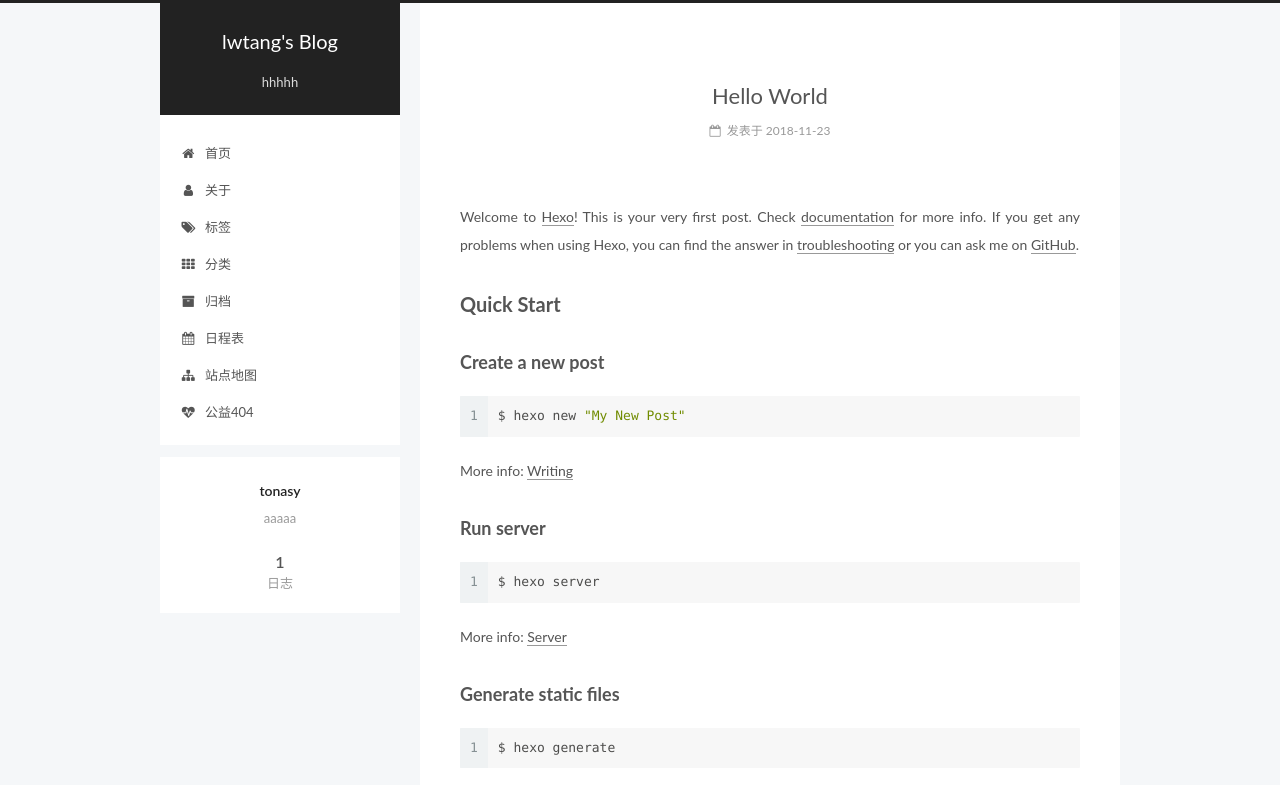
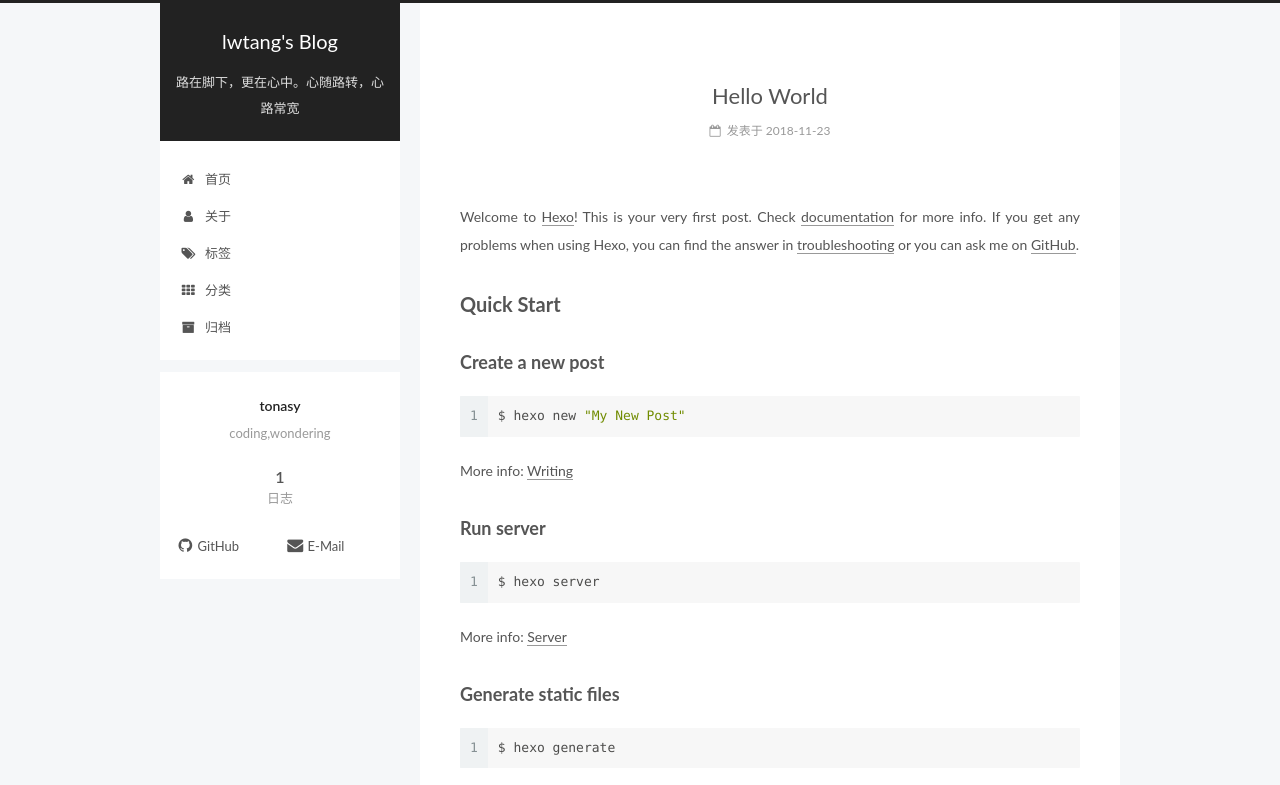
Before and after one commit to LWTang/LWTang.github.io, a plain HTML site: page index.html in a window 1280 px wide. Shown: the top 785 px of the page. Drawn offline with Linux system fonts and the light colour scheme.

Commit message:
Site updated: 2018-11-23 18:52:30

```diff
--- a/index.html
+++ b/index.html
@@ -79,16 +79,16 @@
 
 
 
-<meta name="description" content="aaaaa">
+<meta name="description" content="coding,wondering">
 <meta property="og:type" content="website">
 <meta property="og:title" content="lwtang&#39;s Blog">
 <meta property="og:url" content="http://yoursite.com/index.html">
 <meta property="og:site_name" content="lwtang&#39;s Blog">
-<meta property="og:description" content="aaaaa">
+<meta property="og:description" content="coding,wondering">
 <meta property="og:locale" content="zh-Hans">
 <meta name="twitter:card" content="summary">
 <meta name="twitter:title" content="lwtang&#39;s Blog">
-<meta name="twitter:description" content="aaaaa">
+<meta name="twitter:description" content="coding,wondering">
 
 
 
@@ -160,7 +160,7 @@
       </a>
     </div>
 
-        <p class="site-subtitle">hhhhh</p>
+        <p class="site-subtitle">路在脚下，更在心中。心随路转，心路常宽</p>
 
   </div>
 
@@ -226,36 +226,6 @@
               <i class="menu-item-icon fa fa-fw fa-archive"></i> <br>
 
             归档
-          </a>
-        </li>
-
-
-        <li class="menu-item menu-item-schedule">
-          <a href="/schedule/" rel="section">
-
-              <i class="menu-item-icon fa fa-fw fa-calendar"></i> <br>
-
-            日程表
-          </a>
-        </li>
-
-
-        <li class="menu-item menu-item-sitemap">
-          <a href="/sitemap.xml" rel="section">
-
-              <i class="menu-item-icon fa fa-fw fa-sitemap"></i> <br>
-
-            站点地图
-          </a>
-        </li>
-
-
-        <li class="menu-item menu-item-commonweal">
-          <a href="/404/" rel="section">
-
-              <i class="menu-item-icon fa fa-fw fa-heartbeat"></i> <br>
-
-            公益404
           </a>
         </li>
 
@@ -443,7 +413,7 @@
           <div class="site-author motion-element" itemprop="author" itemscope="" itemtype="http://schema.org/Person">
 
               <p class="site-author-name" itemprop="name">tonasy</p>
-              <p class="site-description motion-element" itemprop="description">aaaaa</p>
+              <p class="site-description motion-element" itemprop="description">coding,wondering</p>
           </div>
 
           <nav class="site-state motion-element">
@@ -467,6 +437,22 @@
 
 
 
+
+            <div class="links-of-author motion-element">
+
+                  <span class="links-of-author-item">
+                    <a href="https://github.com/LWTang" target="_blank" title="GitHub">
+
+                        <i class="fa fa-fw fa-github"></i>GitHub</a>
+                  </span>
+
+                  <span class="links-of-author-item">
+                    <a href="mailto:lwtang1996@gmail.com" target="_blank" title="E-Mail">
+
+                        <i class="fa fa-fw fa-envelope"></i>E-Mail</a>
+                  </span>
+
+            </div>
 
 
 
```
Also changed, not shown: 2018/11/23/hello-world/index.html (+18 -32 lines), archives/2018/11/index.html (+21 -35 lines), archives/2018/index.html (+21 -35 lines), archives/index.html (+21 -35 lines).
